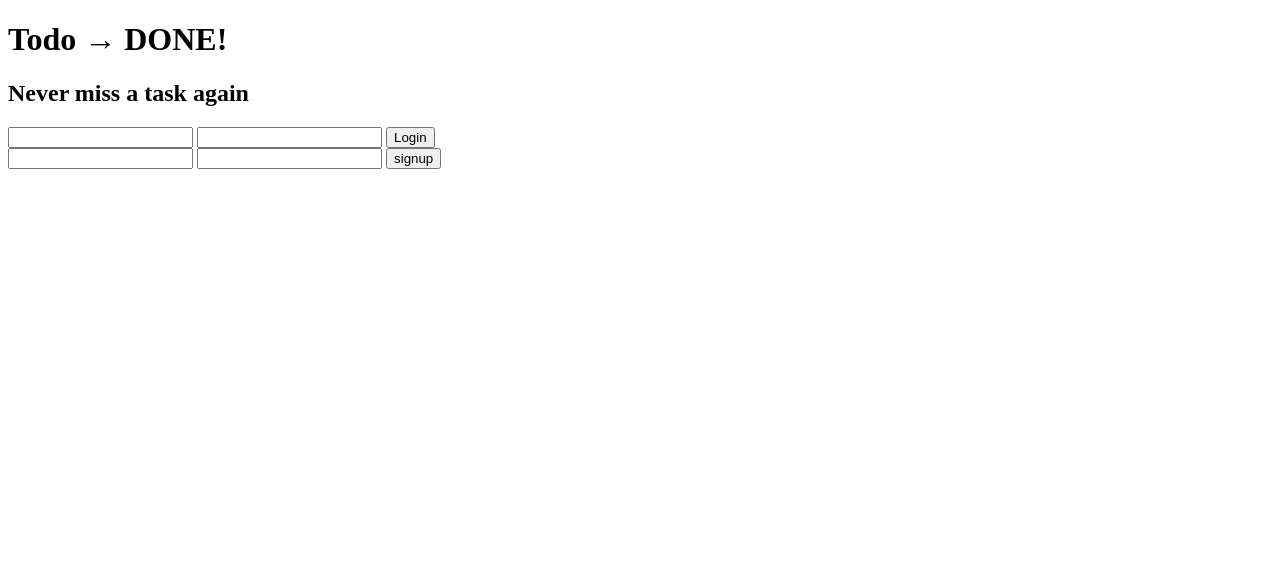
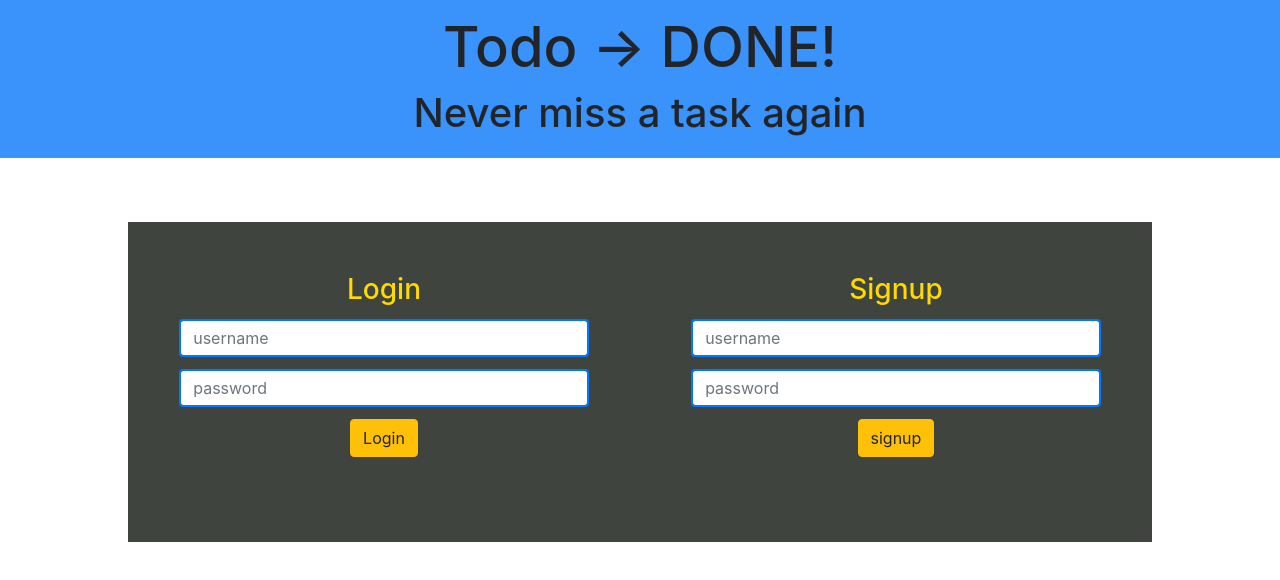
Before and after one commit to subhrapaladhi/Todo-app, a website: page Frontend/login_signup.html in a window 1280 px wide. Drawn offline with nearby package versions, Linux system fonts and the light colour scheme.

Commit message:
adding styles to login and home page

```diff
--- /dev/null
+++ b/Frontend/css/details.css
@@ -0,0 +1,22 @@
+html,body{
+    margin: 0;
+    padding: 0;
+    width: 100%;
+    height: 100%;
+    position: relative;
+}
+
+.head{
+    background: rgb(57, 147, 250);
+    padding: 1%;
+}
+
+.head h1{
+    text-align: center;
+    font-size: 350%;
+    margin-top: 1px;
+}
+.head h2{
+    text-align: center;
+    font-size: 250%;
+}
--- /dev/null
+++ b/Frontend/css/homepage.css
@@ -0,0 +1,91 @@
+html,body{
+    margin: 0;
+    padding: 0;
+    width: 100%;
+    height: 100%;
+    position: relative;
+}
+
+.head{
+    background: rgb(57, 147, 250);
+    padding: 1%;
+}
+
+.head h1{
+    text-align: center;
+    font-size: 350%;
+    margin-top: 1px;
+}
+.head h2{
+    text-align: center;
+    font-size: 250%;
+}
+
+/* -------------- */
+
+.inputTask{
+    width: 80%;
+    /* background: rgb(63, 68, 62); */
+    /* margin: 10% auto; */
+    border:5px solid rgb(65, 64, 64);
+    margin-left: 10%;
+    margin-top: 2.5%;
+    padding: 2%;
+}
+
+.inputTask input{
+    width: 50%;
+    margin-left: 25%;
+    border:3px solid rgb(161, 38, 38);
+}
+
+#addTaskbtn{
+    margin-left: 67.75%;
+    margin-top: 1.25%;
+}
+
+ul.list-group{
+    width: 50%;
+    margin-left: 25%;
+    list-style: none;
+    margin-top: 1%;
+
+    padding: 0.5%;
+}
+
+div.taskList ul.list-group li{
+    margin-top: 2px;
+    margin-bottom: 2px;
+}
+
+div.taskList ul.list-group li span{
+    float: left;
+    width: 85%;
+    border: 1px solid #dc3545;
+    border-radius: 0;
+    font-size: 150%;
+    padding: 0.75%;
+    background: rgb(65, 64, 64);
+
+    color: #fff;
+    padding-left: 20px;
+}
+
+div.taskList ul.list-group li span:hover{
+    font-weight: 500;
+    color: #6ce000;
+}
+
+div.taskList ul.list-group li button{
+    width: 15%;
+    height: 50px;
+    font-size: 150%;
+    font-weight: 400;
+    border-radius: 0;
+    border: 4px solid #dc3545;
+    background: #dc3545;
+}
+
+div.taskList ul.list-group li button:hover{
+    color: #fff;
+}
--- /dev/null
+++ b/Frontend/css/login_signup.css
@@ -0,0 +1,55 @@
+html,body{
+    margin: 0;
+    padding: 0;
+    width: 100%;
+    height: 100%;
+    position: relative;
+}
+
+.head{
+    background: rgb(57, 147, 250);
+    padding: 1%;
+}
+
+.head h1{
+    text-align: center;
+    font-size: 350%;
+    margin-top: 1px;
+}
+.head h2{
+    text-align: center;
+    font-size: 250%;
+}
+
+/* ------------------- */
+
+#logsign{
+    width: 80%;
+    margin: 5% auto;
+    height: 40%;
+    background: rgb(63, 68, 62);
+}
+
+#div1,#div2{
+    width: 40%;
+    float: left;
+    margin: 5%;
+}
+
+h3{
+    text-align: center;
+    color: rgb(255, 217, 0);
+}
+
+form#login input,
+form#signup input{
+    border: 2px solid rgb(0, 119, 255);
+}
+
+form#login input,
+form#login button,
+form#signup input,
+form#signup button{
+    display: block;
+    margin: 3% auto;
+}
--- a/Frontend/login_signup.html
+++ b/Frontend/login_signup.html
@@ -5,6 +5,8 @@
     <meta name="viewport" content="width=device-width, initial-scale=1.0">
     <meta http-equiv="X-UA-Compatible" content="ie=edge">
     <script src="https://code.jquery.com/jquery-3.4.1.min.js" integrity="sha256-CSXorXvZcTkaix6Yvo6HppcZGetbYMGWSFlBw8HfCJo=" crossorigin="anonymous"></script>
+    <link rel="stylesheet" href="../Frontend/css/login_signup.css">
+    <link rel="stylesheet" href="https://stackpath.bootstrapcdn.com/bootstrap/4.3.1/css/bootstrap.min.css" integrity="sha384-ggOyR0iXCbMQv3Xipma34MD+dH/1fQ784/j6cY/iJTQUOhcWr7x9JvoRxT2MZw1T" crossorigin="anonymous">
     <title>Todo</title>
 </head>
 <body>
@@ -12,17 +14,26 @@
         <h1>Todo &rarr; DONE!</h1>
         <h2>Never miss a task again</h2>
     </div>
-    <form id="login" onsubmit="event.preventDefault(); return login()">
-        <input type="text" name="username" id="l_username">
-        <input type="password" name="password" id="l_password">
-        <button type="submit">Login</button>
-    </form>
-    <div id="failmessage"></div>
-    <form id="signup" onsubmit="event.preventDefault(); return signup()">
-        <input type="text" name="username" id="s_username">
-        <input type="password" name="password" id="s_password">
-        <button type="submit">signup</button>
-    </form>
-    <script src="../Frontend/login_signup.js"></script>
+    <div id="logsign">
+        <div id="div1">
+            <h3>Login</h3>
+            <form id="login" onsubmit="event.preventDefault(); return login()">
+                <input type="text" name="username" id="l_username" class="form-control" placeholder="username">
+                <input type="password" name="password" id="l_password" class="form-control" placeholder="password">
+                <button type="submit" class="btn btn-warning">Login</button>
+            </form>
+            <div id="failmessage"></div>
+        </div>
+        <div id="div2">
+            <h3>Signup</h3>
+            <form id="signup" onsubmit="event.preventDefault(); return signup()">
+                <input type="text" name="username" id="s_username" class="form-control" placeholder="username">
+                <input type="password" name="password" id="s_password" class="form-control" placeholder="password">
+                <button type="submit" class="btn btn-warning">signup</button>
+            </form>
+        </div>
+    </div>
+
+    <script src="../Frontend/scripts/login_signup.js"></script>
 </body>
 </html>
--- a/Frontend/homescript.js
+++ b/Frontend/scripts/homescript.js
@@ -31,7 +31,7 @@ let getTaskList = ()=>{
 
         taskList.forEach((task,index)=>{
             console.log(task.task)
-            taskElement = `<li><span id=d${task._id}>${task.task}</span><button id=i${task._id}>Delete</button></li>`;
+            taskElement = `<li><span class="list-group-item" id=d${task._id}>${task.task}</span><button id=i${task._id}>Delete</button></li>`;
             $('.taskList ul').append(taskElement)
             console.log(task._id)
             $(`#i${task._id}`).click(()=>{
```
Also changed, not shown: Frontend/details.html (+3 -1 lines), Frontend/homepage.html (+8 -4 lines), Frontend/scripts/detailsscript.js (renamed from Frontend/detailsscript.js), Frontend/scripts/login_signup.js (renamed from Frontend/login_signup.js).
